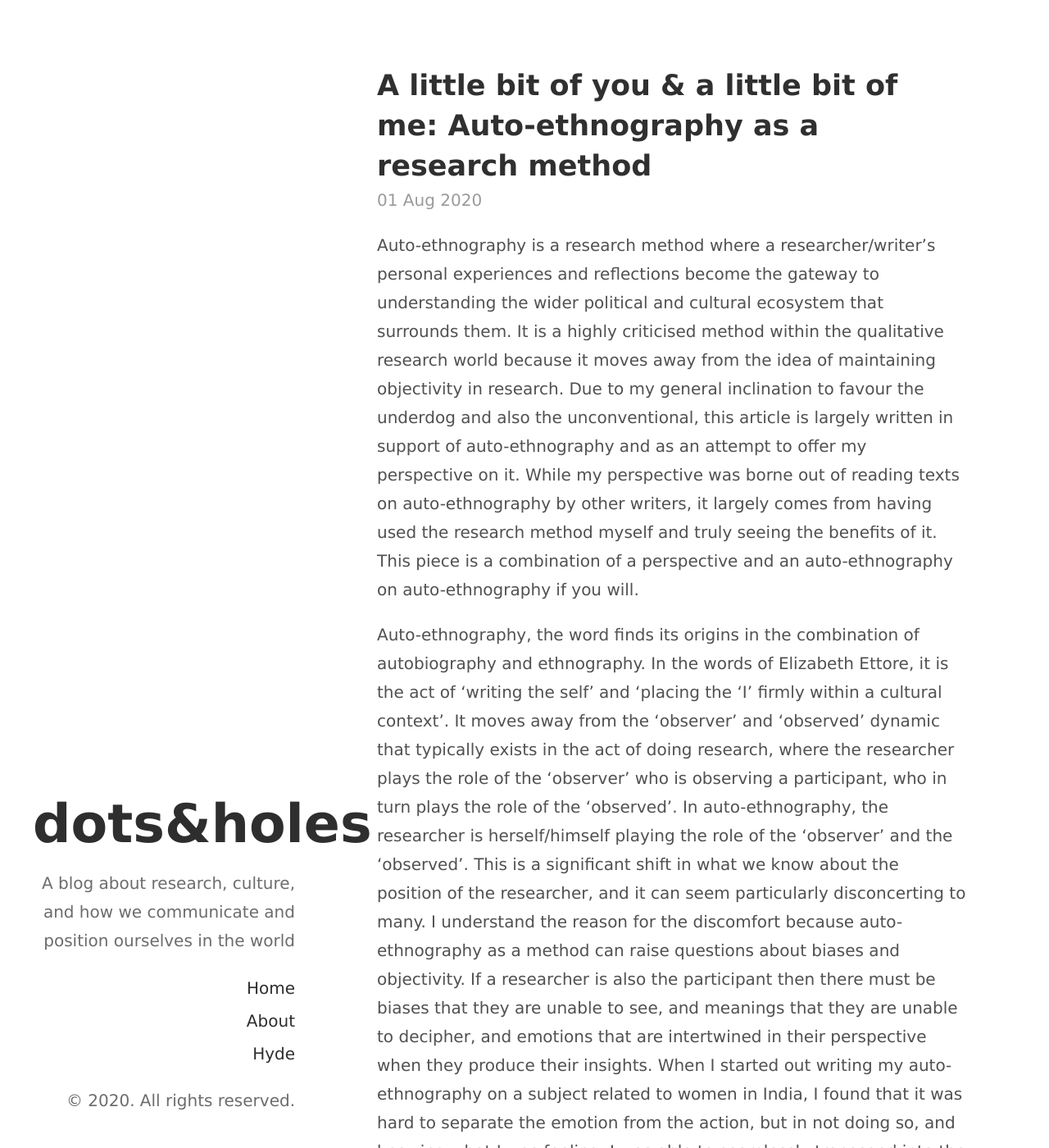
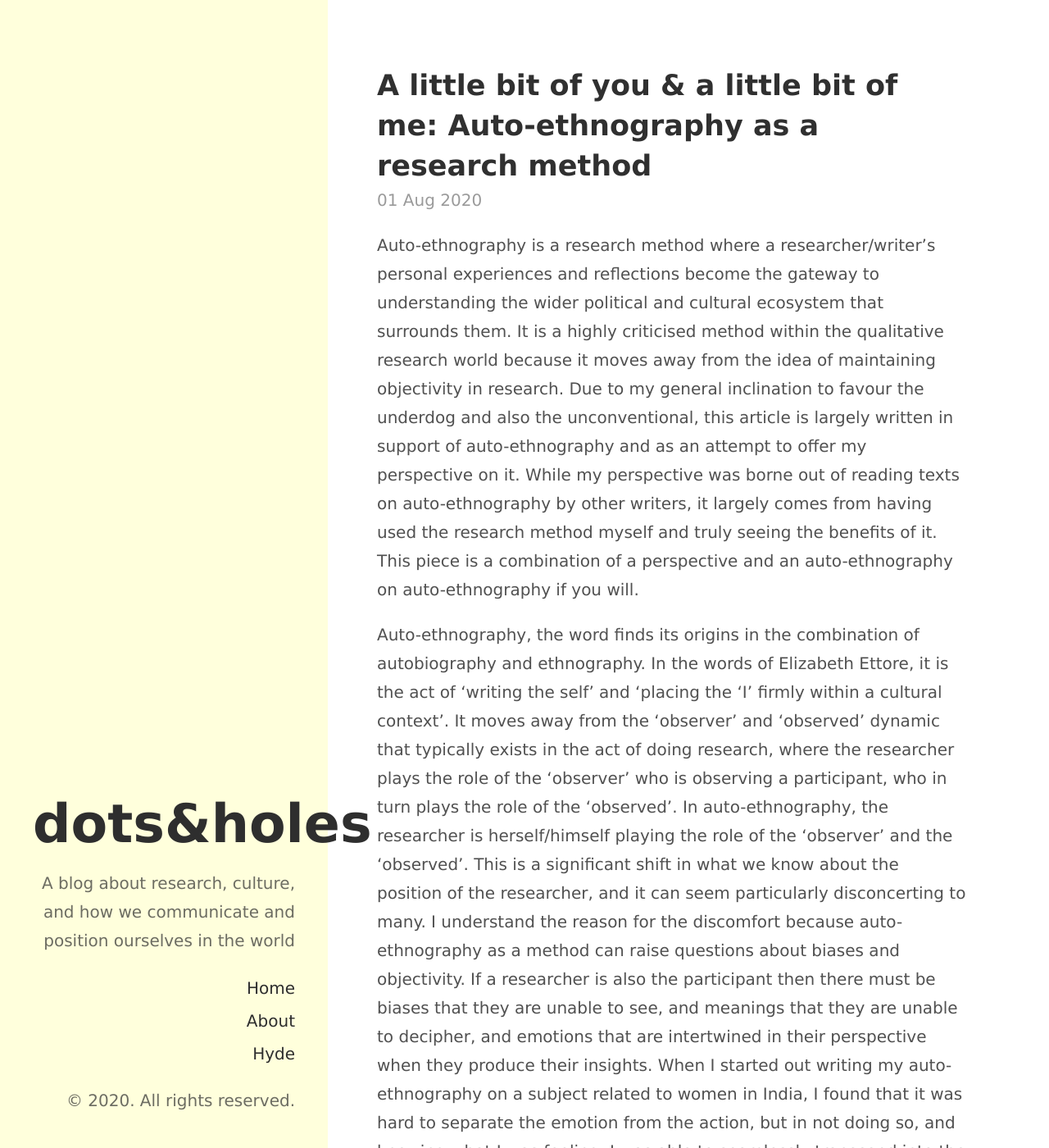
Before and after one commit to dotsandholes/dotsandholes.github.io, a Jekyll site: the page built from index.html, in a window 1280 px wide and 1400 px high. Shown: the whole window at 82% size. Built offline with Jekyll 4.4.1, drawn with Linux system fonts in a browser that asks for light colours; the list of posts is cut into pages by our own code.

Commit message:
Update hyde.css

```diff
--- a/public/css/hyde.css
+++ b/public/css/hyde.css
@@ -57,7 +57,7 @@ html {
   text-align: center;
   padding: 1rem 1rem;
   color: rgba(46,46,46,.7);
-  background-color: #FFFFFF;
+  background-color: #FFFFDC;
 }
 @media (min-width: 48em) {
   .sidebar {
```
